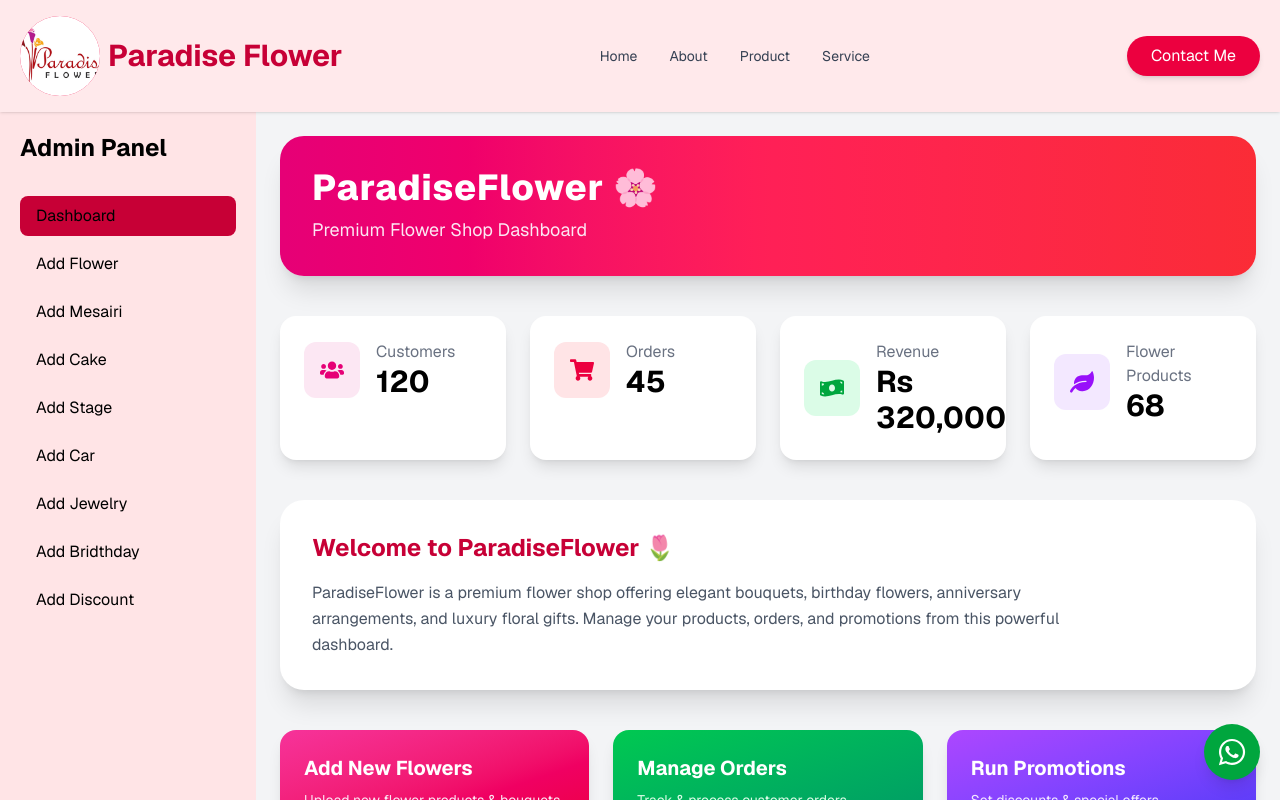
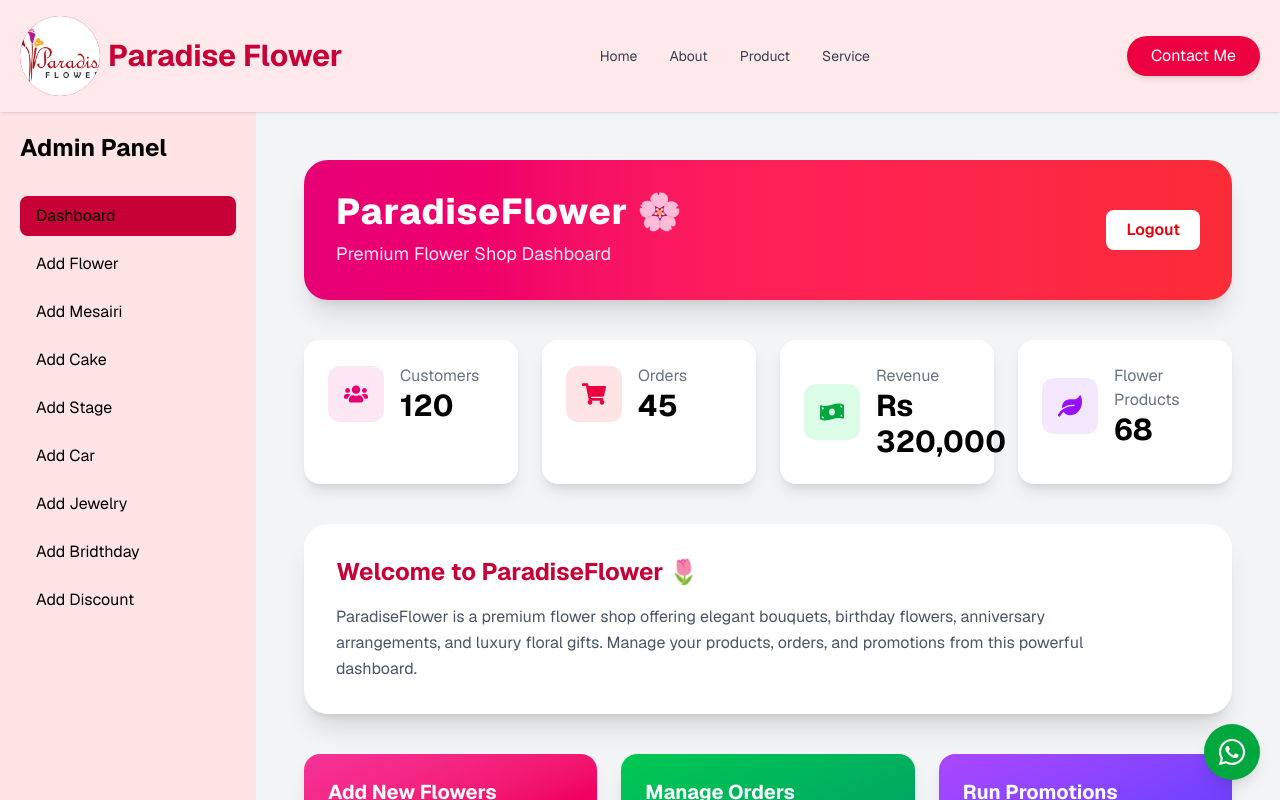
Before and after one commit to alirazayousaf786/flowershope, a Next.js app: page /admin/dashboard in a window 1280 px wide. Shown: the top 800 px of the page. Built offline with nearby package versions, Linux system fonts and the light colour scheme.

Commit message:
change admin code

```diff
--- a/middleware.js
+++ b/middleware.js
@@ -4,26 +4,23 @@ import jwt from "jsonwebtoken";
 export function middleware(req) {
   const token = req.cookies.get("admin_token")?.value;
   const path = req.nextUrl.pathname;
-
   let isAdmin = false;
 
   if (token) {
     try {
-      // Verify JWT
       const decoded = jwt.verify(token, process.env.JWT_SECRET);
       if (decoded.role === "admin") isAdmin = true;
-    } catch (err) {
-      // Invalid token
+    } catch {
       isAdmin = false;
     }
   }
 
-  // Protect admin dashboard
+  // Protect dashboard
   if (!isAdmin && path.startsWith("/admin/dashboard")) {
     return NextResponse.redirect(new URL("/admin", req.url));
   }
 
-  // Logged in admin can't go to login
+  // Logged-in admin cannot access login page
   if (isAdmin && path === "/admin") {
     return NextResponse.redirect(new URL("/admin/dashboard", req.url));
   }
@@ -32,5 +29,5 @@ export function middleware(req) {
 }
 
 export const config = {
-  matcher: ["/admin/:path*"], // Protect all /admin routes
+  matcher: ["/admin/:path*"],
 };
--- a/src/app/admin/dashboard/page.jsx
+++ b/src/app/admin/dashboard/page.jsx
@@ -1,3 +1,6 @@
+"use client";
+
+import { useRouter } from "next/navigation";
 import {
   FaUsers,
   FaShoppingCart,
@@ -5,17 +8,40 @@ import {
   FaLeaf,
 } from "react-icons/fa";
 
-export default function Dashboard() {
+export default function AdminDashboard() {
+  const router = useRouter();
+
+  // Logout function
+  const handleLogout = async () => {
+    try {
+      await fetch("/api/logout", {
+        method: "POST",
+        credentials: "include", // ✅ Ensure HttpOnly cookie cleared
+      });
+      router.push("/admin"); // Redirect to login
+    } catch (err) {
+      console.error("Logout failed:", err);
+    }
+  };
+
   return (
-    <div className="space-y-10">
+    <div className="space-y-10 p-6">
       {/* 🌸 Header */}
-      <div className="bg-gradient-to-r from-pink-600 via-rose-500 to-red-500 text-white p-8 rounded-3xl shadow-xl">
+      <div className="bg-gradient-to-r from-pink-600 via-rose-500 to-red-500 text-white p-8 rounded-3xl shadow-xl flex justify-between items-center">
+        <div>
           <h1 className="text-4xl font-extrabold tracking-wide">
             ParadiseFlower 🌸
           </h1>
           <p className="mt-2 text-lg text-pink-100">
             Premium Flower Shop Dashboard
           </p>
+        </div>
+        <button
+          onClick={handleLogout}
+          className="bg-white text-red-600 px-5 py-2 rounded-lg font-semibold hover:bg-gray-100 transition"
+        >
+          Logout
+        </button>
       </div>
 
       {/* 📊 Stats */}
--- a/src/app/admin/page.jsx
+++ b/src/app/admin/page.jsx
@@ -20,17 +20,16 @@ export default function AdminLogin() {
         method: "POST",
         headers: { "Content-Type": "application/json" },
         body: JSON.stringify({ name, password }),
-        credentials: "include", // ✅ Ensure HttpOnly cookie is set in browser
+        credentials: "include", // ✅ Important for HttpOnly cookie
       });
 
       if (res.ok) {
-        // ✅ Hard redirect to dashboard after login
-        router.push("/admin/dashboard");
+        window.location.href = "/admin/dashboard"; // ✅ Hard redirect ensures cookie loaded
       } else {
         const data = await res.json();
         setError(data.message || "Invalid credentials");
       }
-    } catch (err) {
+    } catch {
       setError("Server error, please try again");
     } finally {
       setLoading(false);
@@ -44,7 +43,6 @@ export default function AdminLogin() {
         onSubmit={handleLogin}
       >
         <h2 className="text-3xl font-bold text-center mb-6">Admin Login</h2>
-
         {error && (
           <p className="bg-red-100 text-red-600 p-2 rounded mb-3">{error}</p>
         )}
--- a/src/app/api/login/route.js
+++ b/src/app/api/login/route.js
@@ -4,33 +4,25 @@ import jwt from "jsonwebtoken";
 export async function POST(req) {
   const { name, password } = await req.json();
 
-  // Check credentials
-  if (
-    name === process.env.ADMIN_NAME &&
-    password === process.env.ADMIN_PASSWORD
-  ) {
-    // Create JWT token
+  if (name === process.env.ADMIN_NAME && password === process.env.ADMIN_PASSWORD) {
     const token = jwt.sign(
       { role: "admin", name },
-      process.env.JWT_SECRET,      // .env.local me rakho
-      { expiresIn: "1d" }          // 1 day expiry
+      process.env.JWT_SECRET,
+      { expiresIn: "1d" }
     );
 
-    // Set HttpOnly cookie
     const res = NextResponse.json({ success: true });
+
     res.cookies.set("admin_token", token, {
-      httpOnly: true,              // JS cannot access
-      secure: process.env.NODE_ENV === "production", // HTTPS only
-      sameSite: "strict",          // CSRF protection
-      maxAge: 60 * 60 * 24,        // 1 day
+      httpOnly: true,
+      secure: process.env.NODE_ENV === "production", // HTTPS only in prod
+      sameSite: "strict",
+      maxAge: 60 * 60 * 24,
       path: "/",
     });
 
     return res;
   }
 
-  return NextResponse.json(
-    { message: "Invalid credentials" },
-    { status: 401 }
-  );
+  return NextResponse.json({ message: "Invalid credentials" }, { status: 401 });
 }
```
Lines whose indentation alone changed are shown as unchanged.
